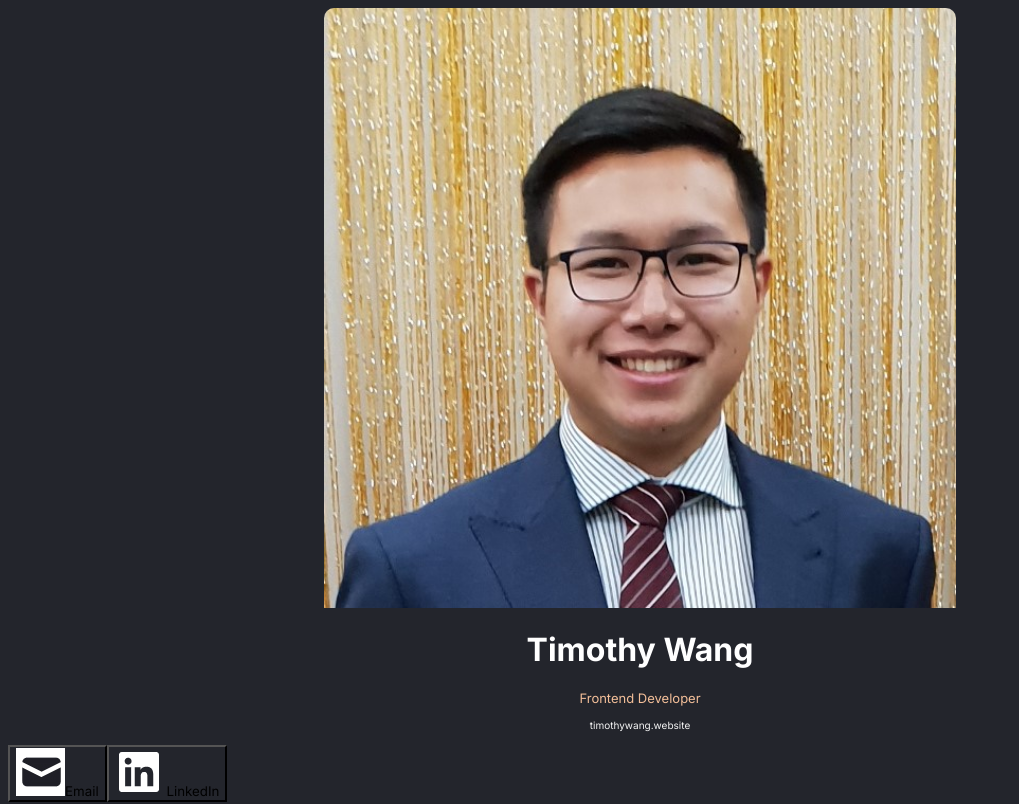
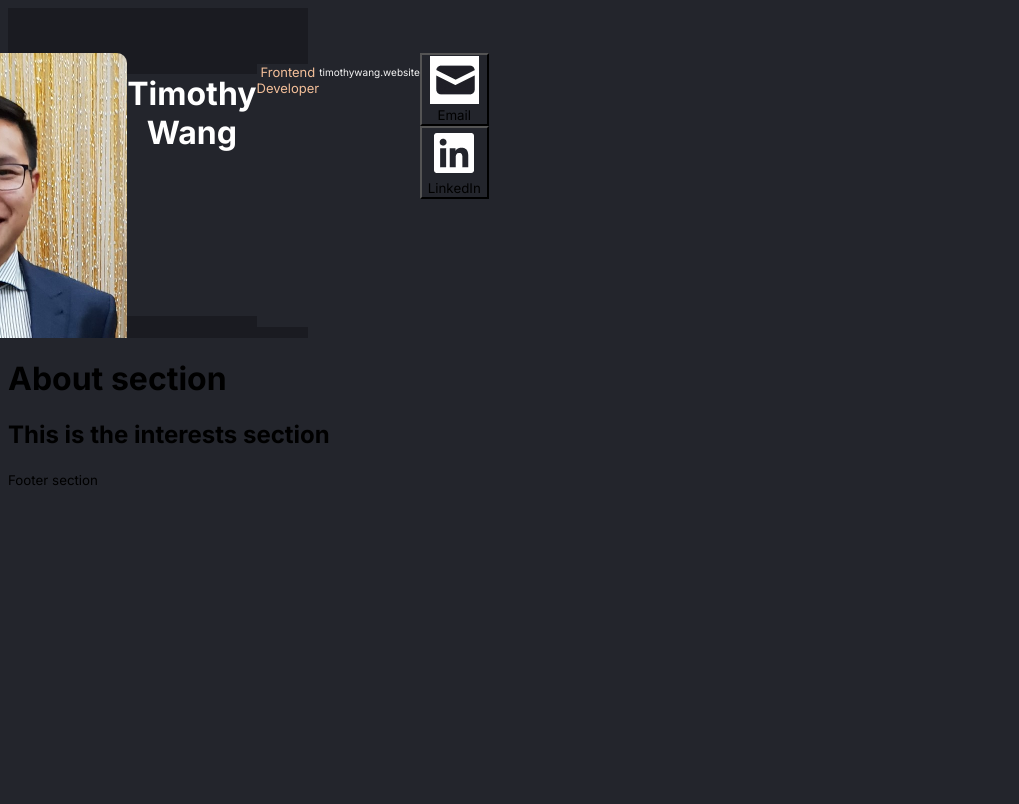
Before and after one commit to timzw961/react-solo-project-1, a React (Create React App) app: page / in a window 1280 px wide. Shown: the top 804 px of the page, without its empty margins (0-1019 px from the left). Built offline with nearby package versions, Linux system fonts and the light colour scheme.

Commit message:
centering again

```diff
--- a/src/styles.css
+++ b/src/styles.css
@@ -8,6 +8,8 @@ info{
     width: 300px;
     padding-top: 45px;
     background: #1A1B21;
+    display: flex;
+    justify-content: center;
 }
 
 .info_photo{
@@ -15,9 +17,7 @@ info{
     border-top-left-radius: 10px;
     border-top-right-radius: 10px;
     display: block;
-    margin-left: auto;
-    margin-right: auto;
-    width: 50%;
+
 }
 
 .info_name{
```
